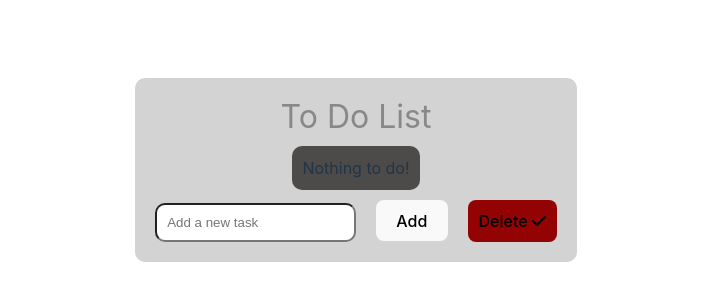
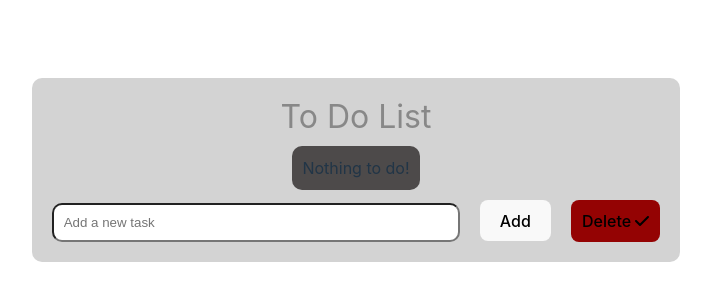
Before and after one commit to BobShoe212/todo-list, a React (Vite) app: page / in a window 1280 px wide. Shown: the part 230-530 px from the top of the page, without its empty margins (284-995 px from the left). Built offline with nearby package versions, Linux system fonts and the light colour scheme.

Commit message:
width of input

```diff
--- a/src/App.css
+++ b/src/App.css
@@ -64,6 +64,7 @@ button.deleteTodo {
 
 .todoInput input {
   margin: 10px;
+  width: 30vw;
   padding: 10px;
   border-radius: 10px;
 }
```
